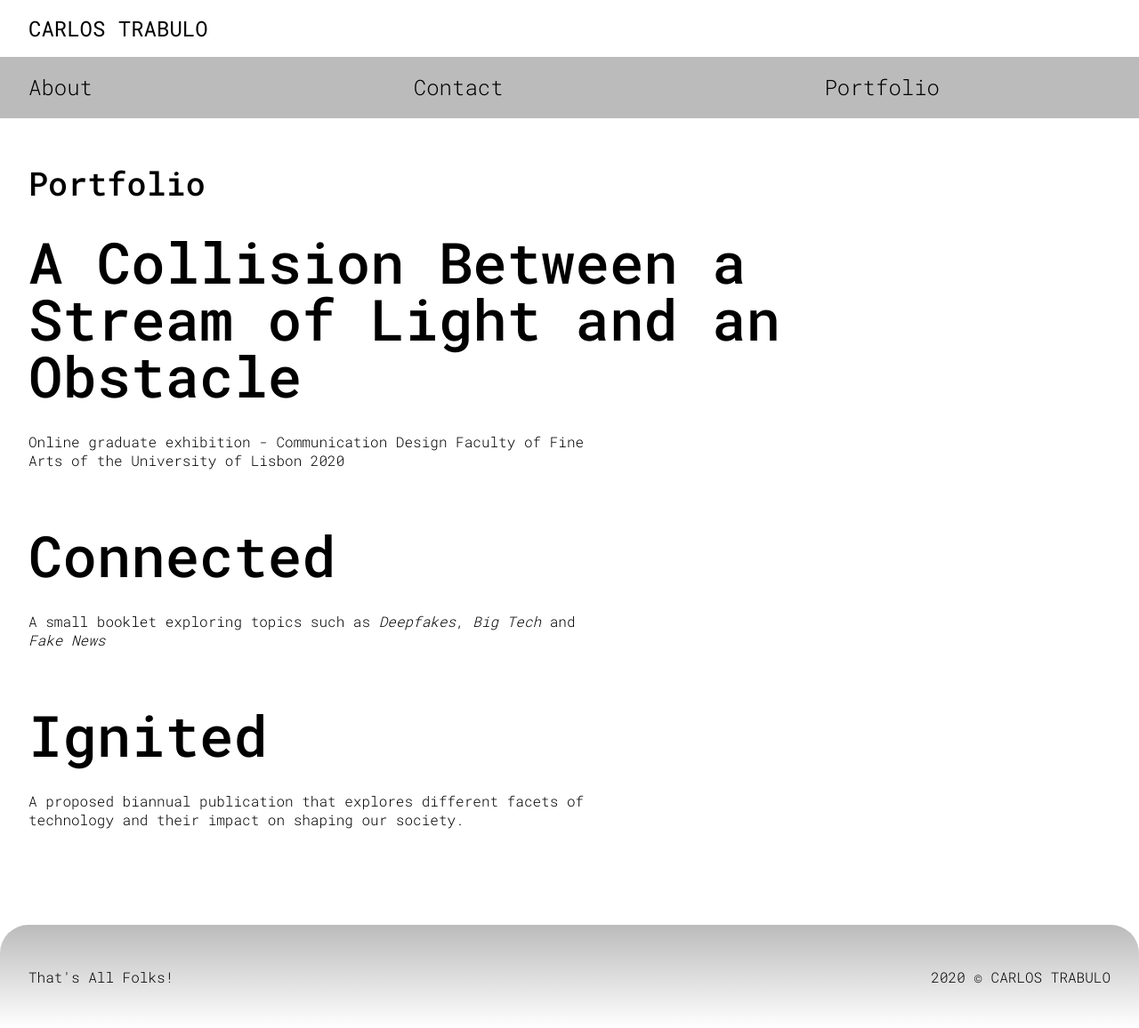
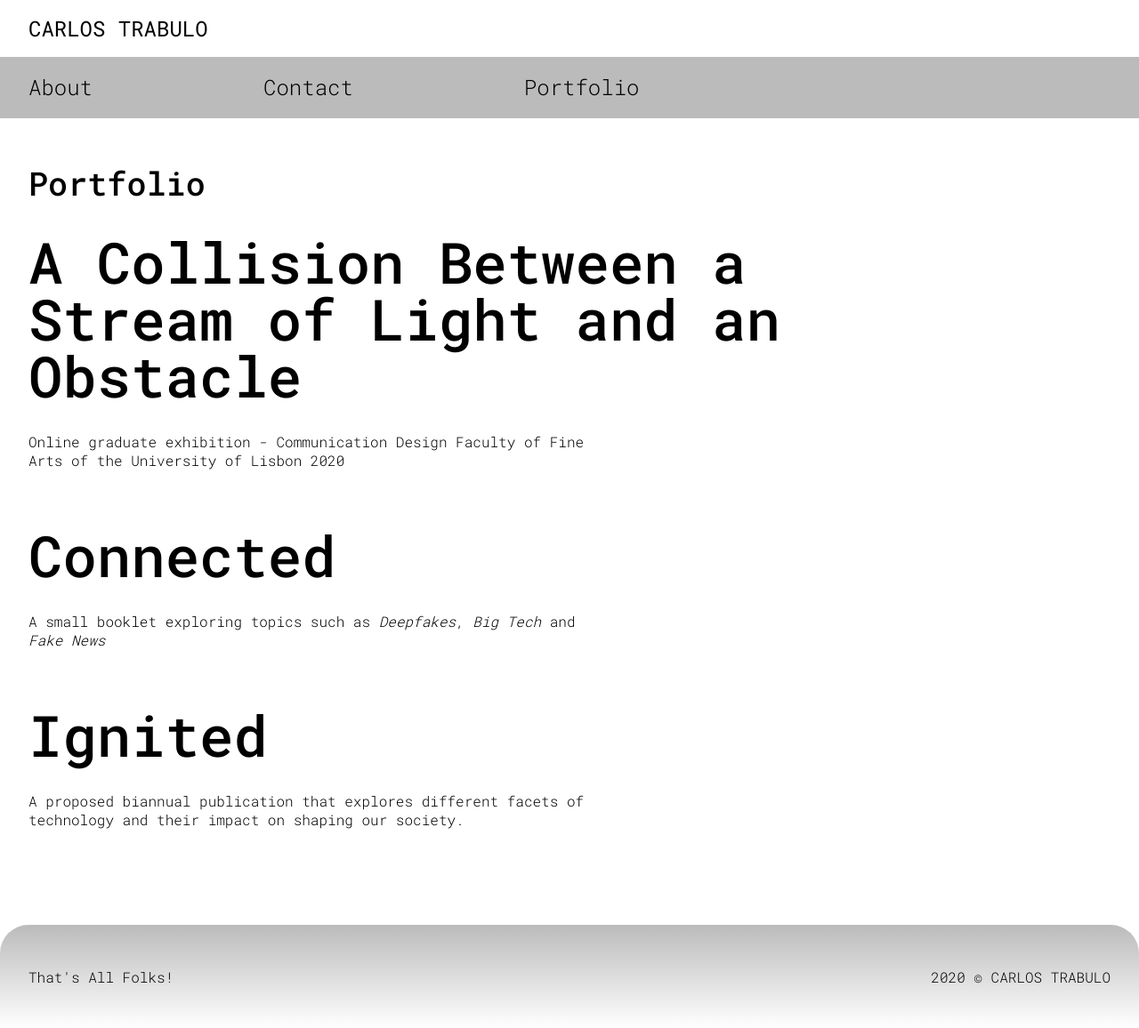
Before and after one commit to carlostrabulo/projeto, a Jekyll site: the page built from portfolio.html, in a window 1280 px wide and 1156 px high. Shown: the whole window at 89% size. Built offline with Jekyll 4.4.1, drawn with Linux system fonts in a browser that asks for light colours.

Commit message:
projectnav

```diff
--- a/_sass/new/_layout.scss
+++ b/_sass/new/_layout.scss
@@ -124,7 +124,7 @@
             text-decoration: none;
             color: $primary-color;
             font-weight: 500;
-            font-size: 3rem;
+            font-size: 2.5rem;
             line-height: rem;
         }
 
@@ -206,7 +206,7 @@
 
     .mainnav {
         ul {
-
+            justify-content: flex-start;
             a {
                 font-size: 1.5rem;
                 margin-right: 12rem;
```
